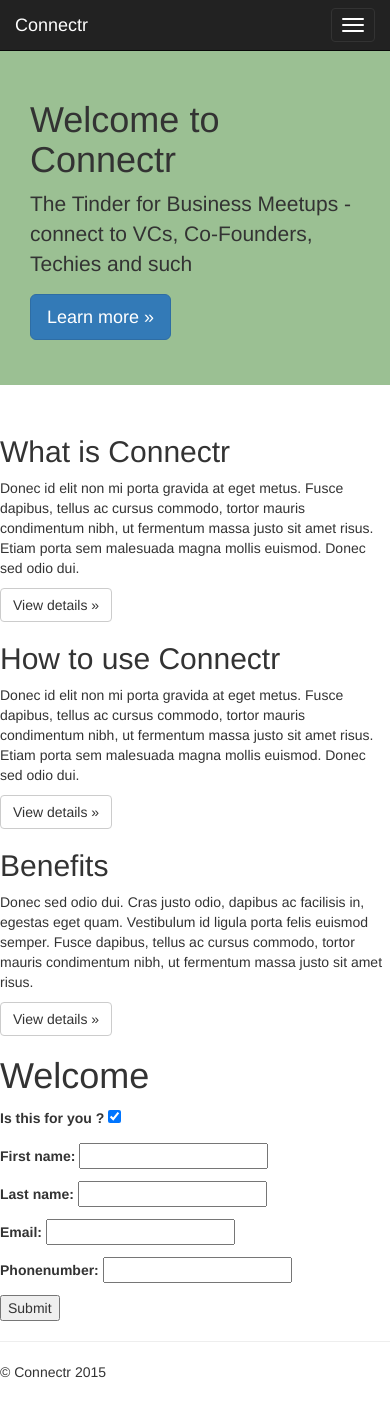
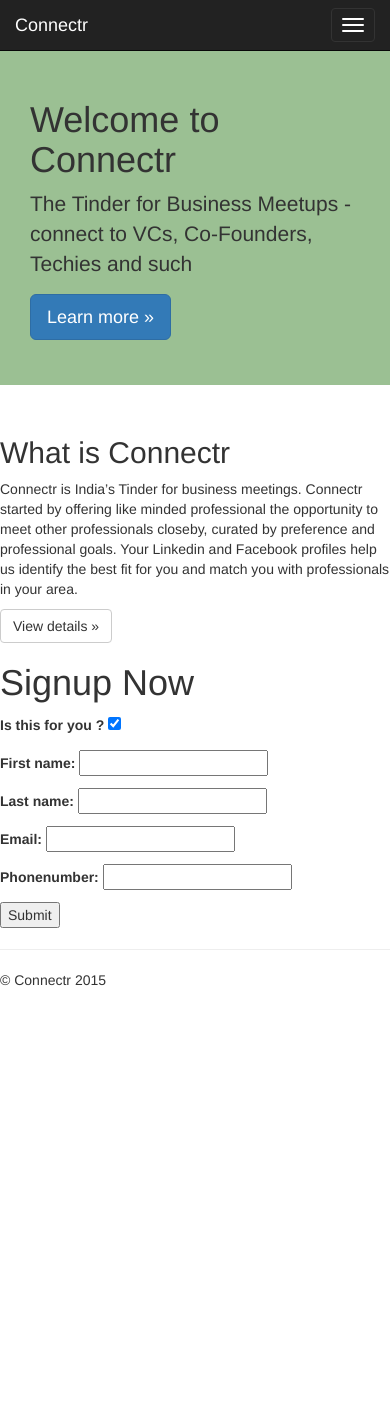
Before and after one commit to msandeep79/skillshare, a Django app: template static/templates/signup.html in a window 390 px wide; the page is wider, and only the part inside the window is pictured. After the commit the page ends 986 px from the top of that part, so only its background shows below. Run offline with Django 3.2, Linux system fonts and the light colour scheme; the template is opened without the code that fills it: values that come from a table or form of the project are taken from there, others are empty; parts of the project's set-up code (start-up, migrations or seed data) failed here and were passed over; some libraries are stand-ins or nearby versions.

Commit message:
CFE_connectr_aboutus

```diff
--- a/src/mvp_landing/urls.py
+++ b/src/mvp_landing/urls.py
@@ -11,6 +11,7 @@
     # Examples:
      url(r'^$', 'signups.views.home', name='home'),
      url(r'thank-you/$', 'signups.views.thankyou', name='thankyou'),
+     url(r'aboutus/$', 'signups.views.aboutus', name='aboutus'),
     # url(r'^blog/', include('blog.urls')),
 
     url(r'^admin/', include(admin.site.urls)),
--- a/src/signups/views.py
+++ b/src/signups/views.py
@@ -29,3 +29,7 @@
 def thankyou(request):
 
     return render_to_response("thankyou.html",locals(), context_instance=RequestContext(request))
+
+def aboutus(request):
+
+    return render_to_response("aboutus.html",locals(), context_instance=RequestContext(request))
--- a/static/static/css/custom.css
+++ b/static/static/css/custom.css
@@ -1,3 +1,7 @@
 .jumbotron {
   background-color: #9bc093;
 }
+
+.jumbotron body {
+  padding-top: 10px;
+}
--- a/static/templates/base.html
+++ b/static/templates/base.html
@@ -45,9 +45,11 @@
           <a class="navbar-brand" href="/">Connectr</a>
         </div>
         <div id="navbar" class="navbar-collapse collapse">
-          <form class="navbar-form navbar-right">
-            <button type="submit" class="btn btn-success">Sign in</button>
-          </form>
+          <ul class="navbar-form navbar-right">
+            <a class="btn btn-primary btn-lg" href="/aboutus">About Us</a>
+            <a class="btn btn-primary btn-lg" href="#">Sign Up</a>
+
+          </ul>
         </div><!--/.navbar-collapse -->
       </div>
     </nav>
--- a/static/templates/signup.html
+++ b/static/templates/signup.html
@@ -6,33 +6,27 @@
       <div class="container">
         <h1>Welcome to Connectr</h1>
         <p>The Tinder for Business Meetups - connect to VCs, Co-Founders, Techies and such</p>
-        <p><a class="btn btn-primary btn-lg" href="#" role="button">Learn more &raquo;</a></p>
+        <p><a class="btn btn-primary btn-lg" href="/aboutus" role="button">Learn more &raquo;</a></p>
       </div>
     </div>
 {% endblock %}
 
 {% block content%}
-<div class="col-md-3">
+        <div class="col-md-1">
+        </div>
+        <div class="col-md-6">
           <h2>What is Connectr</h2>
-          <p>Donec id elit non mi porta gravida at eget metus. Fusce dapibus, tellus ac cursus commodo, tortor mauris condimentum nibh, ut fermentum massa justo sit amet risus. Etiam porta sem malesuada magna mollis euismod. Donec sed odio dui. </p>
+          <p>Connectr is India’s Tinder for business meetings. Connectr started by offering like minded professional the opportunity to meet other professionals closeby, curated by preference and professional goals. Your Linkedin and Facebook profiles help us identify the best fit for you and match you with professionals in your area.</p>
           <p><a class="btn btn-default" href="#" role="button">View details &raquo;</a></p>
         </div>
-        <div class="col-md-3">
-          <h2>How to use Connectr</h2>
-          <p>Donec id elit non mi porta gravida at eget metus. Fusce dapibus, tellus ac cursus commodo, tortor mauris condimentum nibh, ut fermentum massa justo sit amet risus. Etiam porta sem malesuada magna mollis euismod. Donec sed odio dui. </p>
-          <p><a class="btn btn-default" href="#" role="button">View details &raquo;</a></p>
-       </div>
-        <div class="col-md-3">
-          <h2>Benefits</h2>
-          <p>Donec sed odio dui. Cras justo odio, dapibus ac facilisis in, egestas eget quam. Vestibulum id ligula porta felis euismod semper. Fusce dapibus, tellus ac cursus commodo, tortor mauris condimentum nibh, ut fermentum massa justo sit amet risus.</p>
-          <p><a class="btn btn-default" href="#" role="button">View details &raquo;</a></p>
-        </div>
-        <div class="col-md-3">
-        <h1>Welcome </h1>
+        <div class="col-md-5">
+        <h1>Signup Now </h1>
         <form method='POST' action=''> {% csrf_token %}
         {{form.as_p}}
         <input type='submit'>
         </form>
         </div>
+        <div class="col-md-1">
+        </div>
 
 {% endblock %}
```
Also changed, not shown: static/templates/aboutus.html (added, +48 -0 lines), 2 other files.
